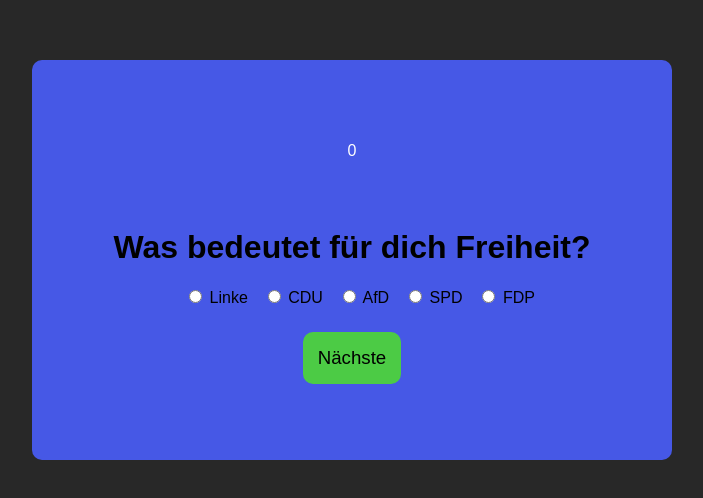
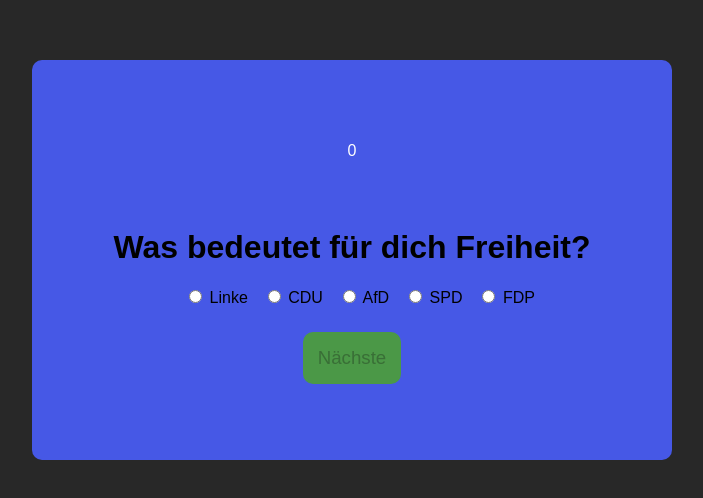
Before and after one commit to EveIsReal/political_compass, a SvelteKit app: page /1 in a window 1280 px wide. Shown: the part 140-638 px from the top of the page, without its empty margins (288-991 px from the left). Built offline with nearby package versions, Linux system fonts and the light colour scheme.

Commit message:
added form-validation (fixed empty submition)

```diff
--- a/src/routes/[q_id]/+page.svelte
+++ b/src/routes/[q_id]/+page.svelte
@@ -47,7 +47,7 @@
                     FDP
                 </label>
             </div>
-            <button type="submit" class="submit-btn">
+            <button type="submit" class={isSelected ? "submit-btn" : "locked"} disabled={!isSelected}>
                 Nächste
             </button>
             <div class="info">
@@ -60,6 +60,18 @@
 </div>
 
 <style>
+
+    .locked {
+        cursor: not-allowed;
+        background-color: rgb(75, 152, 71);
+        padding: 15px;
+        margin-top: 25px;
+        border-radius: 10px;
+        border: none;
+        transition: all .1s;
+        font-size: 14pt;
+
+    }
 
     .info {
         width: 50%;
```
